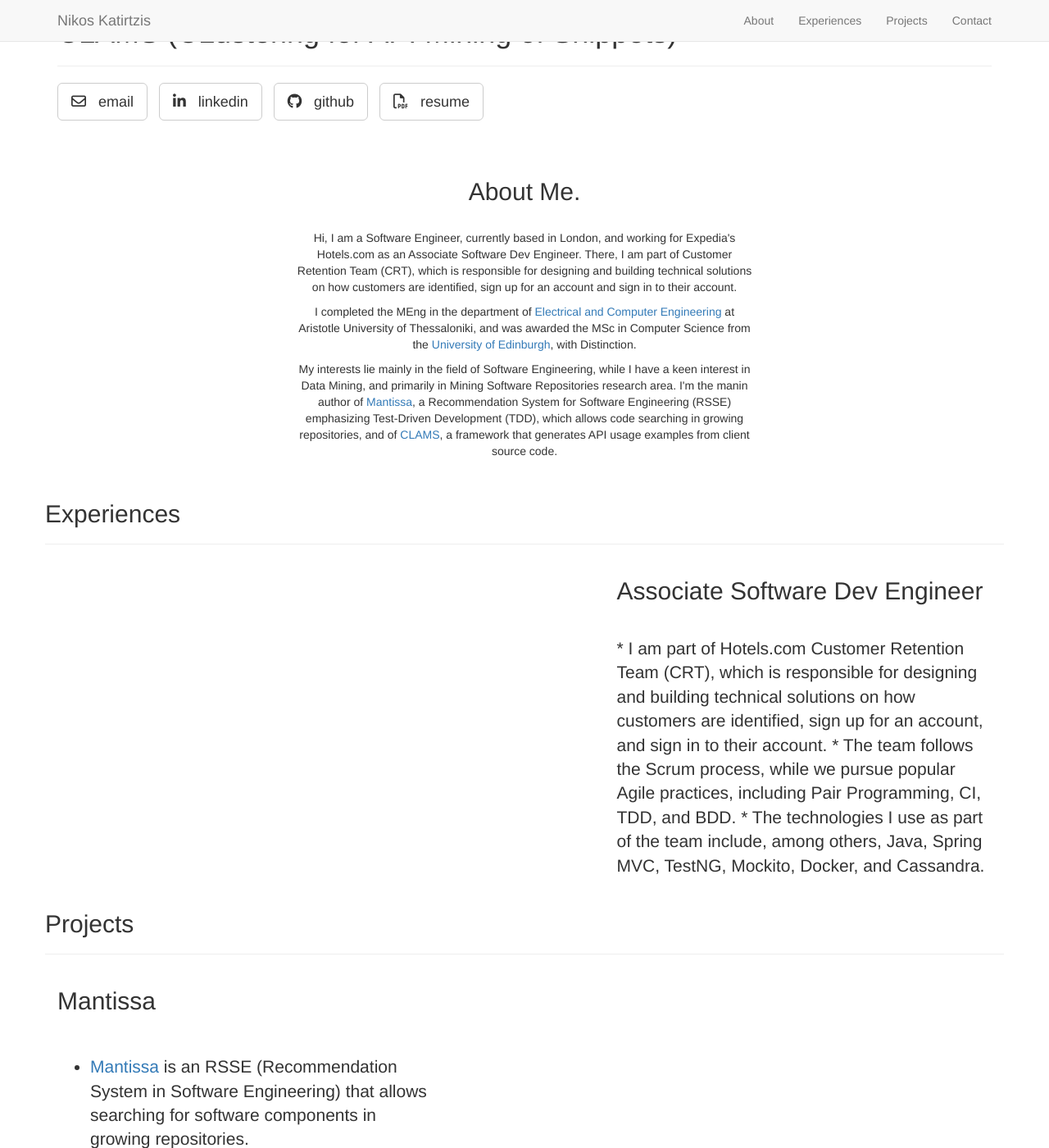
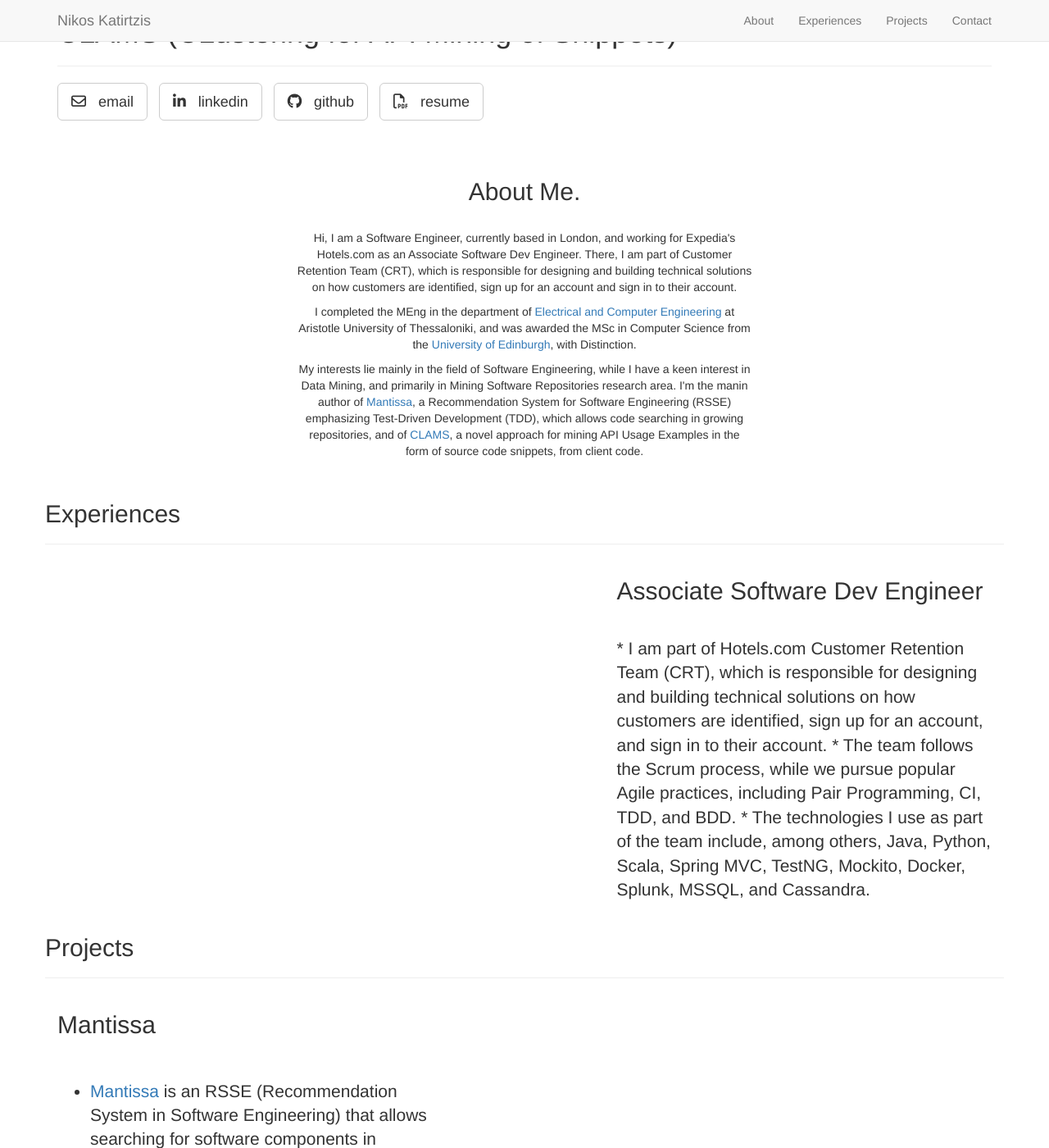
Before and after one commit to nikos912000/nikos912000.github.io, a Jekyll site: the page built from _posts/2017-04-28-projects.markdown, in a window 1280 px wide and 1400 px high. Shown: the whole window at 82% size. Built offline with Jekyll 4.4.1, drawn with Linux system fonts in a browser that asks for light colours; nearby versions of some CDN libraries; library files that are not in the unit come from our copies; some of the changed text lies outside the part shown.

Commit message:
Update clams project. Add .DS_Store to gitignore.

```diff
--- a/_includes/about.html
+++ b/_includes/about.html
@@ -7,7 +7,7 @@
               <br/>
                 <p>Hi, I am a Software Engineer, currently based in London, and working for Expedia's Hotels.com as an Associate Software Dev Engineer. There, I am part of Customer Retention Team (CRT), which is responsible for designing and building technical solutions on how customers are identified, sign up for an account and sign in to their account.</p>
                 <p>I completed the MEng in the department of <a href="http://ee.auth.gr/en/">Electrical and Computer Engineering</a> at Aristotle University of Thessaloniki, and was awarded the MSc in Computer Science from the <a href="http://www.ed.ac.uk/">University of Edinburgh</a>, with Distinction.</p>
-                <p>My interests lie mainly in the field of Software Engineering, while I have a keen interest in Data Mining, and primarily in Mining Software Repositories research area. I'm the manin author of <a href="http://mantissa.ee.auth.gr/">Mantissa</a>, a Recommendation System for Software Engineering (RSSE) emphasizing Test-Driven Development (TDD), which allows code searching in growing repositories, and of <a href="https://github.com/mast-group/clams">CLAMS</a>, a framework that generates API usage examples from client source code.</p>
+                <p>My interests lie mainly in the field of Software Engineering, while I have a keen interest in Data Mining, and primarily in Mining Software Repositories research area. I'm the manin author of <a href="http://mantissa.ee.auth.gr/">Mantissa</a>, a Recommendation System for Software Engineering (RSSE) emphasizing Test-Driven Development (TDD), which allows code searching in growing repositories, and of <a href="https://mast-group.github.io/clams/">CLAMS</a>, a novel approach for mining API Usage Examples in the form of source code snippets, from client code.</p>
                 <br/>
               </div>
         </div>
--- a/_posts/2017-04-28-projects.markdown
+++ b/_posts/2017-04-28-projects.markdown
@@ -8,7 +8,7 @@
 
 <br>
 
-* A framework for mining API snippets.
+* A framework for mining API snippets in the form of source code snippets, from client code.
 
 * CLAMS clusters a large set of usage examples based on what API methods they call. It then generates summarised versions for the top snippets of each cluster using a simple summarisation algorithm, and selects the most representative snippet from each cluster, using a tree edit distance metric on the ASTs.
 
@@ -18,4 +18,6 @@
 
 * This project contains work from the MSc thesis submitted while being a postgraduate student at University of Edinburgh. The report of the thesis is available [here](https://www.dropbox.com/s/m8uaxa967o3khtp/report.pdf?dl=0).
 
-* The source code of the system is available [here](https://github.com/mast-group/clams).
+* The system is available [here](https://mast-group.github.io/clams/).
+
+* You may find the paper presented at the International Conference on Fundamental Approaches to Software Engineering (FASE) 2018 [here](http://homepages.inf.ed.ac.uk/csutton/publications/clamsFase2018.pdf).
--- a/_posts/2017-04-29-experiences.markdown
+++ b/_posts/2017-04-29-experiences.markdown
@@ -12,4 +12,4 @@
 
 * The team follows the Scrum process, while we pursue popular Agile practices, including Pair Programming, CI, TDD, and BDD.
 
-* The technologies I use as part of the team include, among others, Java, Spring MVC, TestNG, Mockito, Docker, and Cassandra.
+* The technologies I use as part of the team include, among others, Java, Python, Scala, Spring MVC, TestNG, Mockito, Docker, Splunk, MSSQL, and Cassandra.
```
Also changed, not shown: 4 other files.
